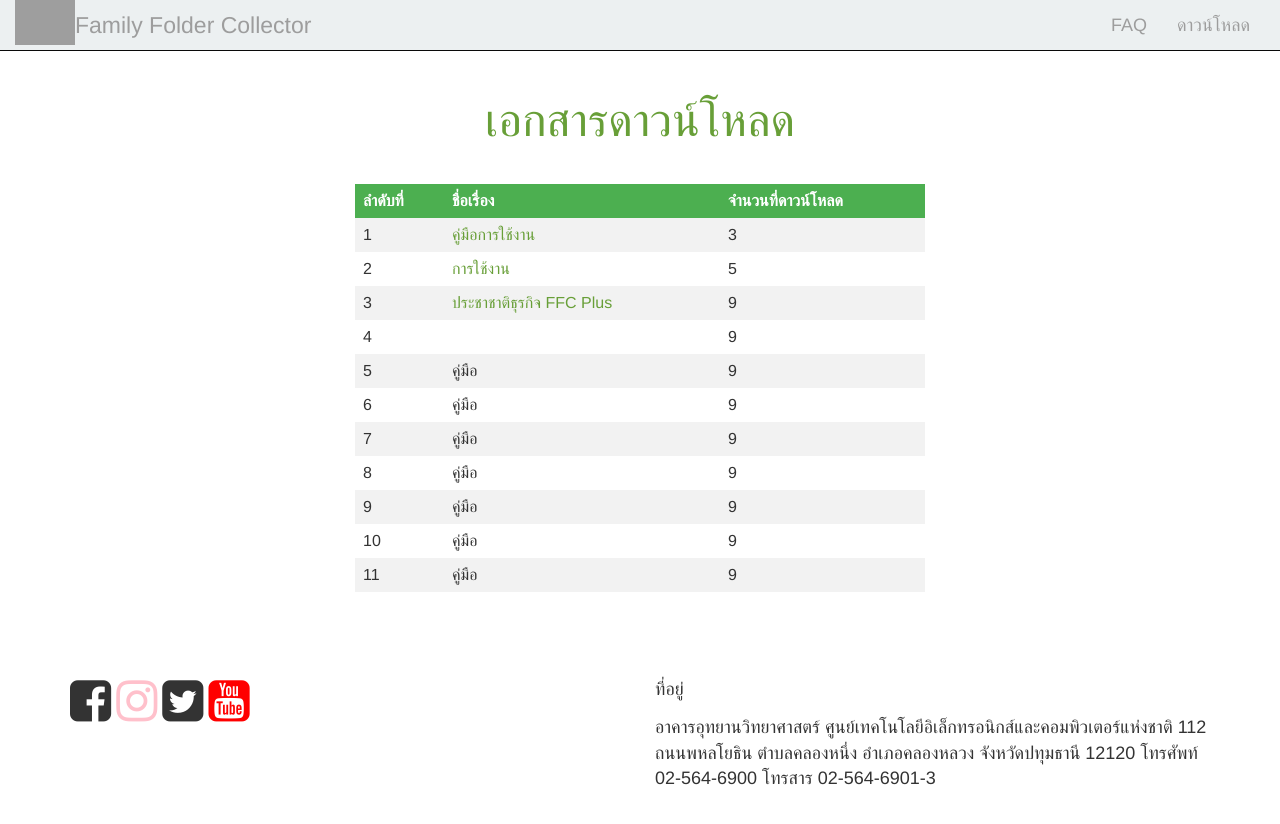
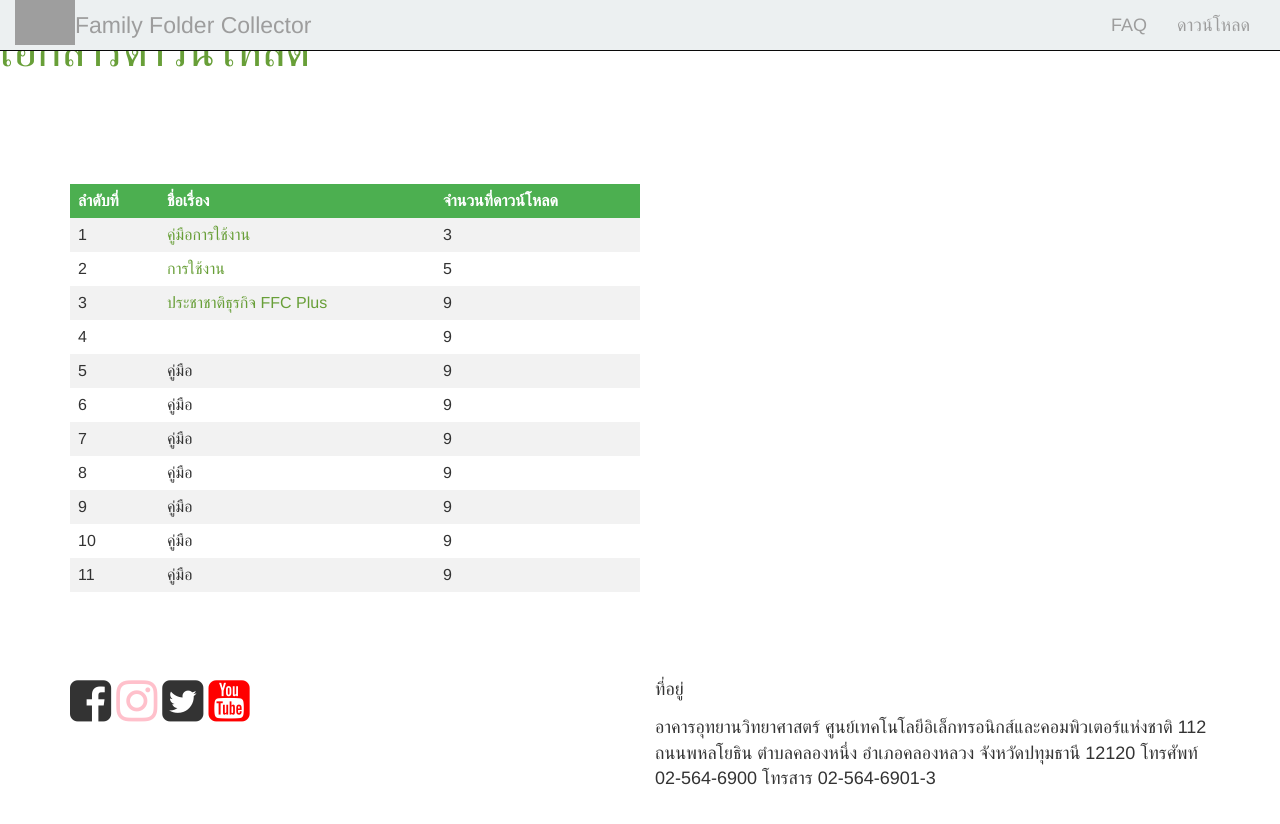
Before and after one commit to suppaluck/suppaluck.github.io, a Jekyll site: the page built from download-ffc.html, in a window 1280 px wide. Shown: the top 824 px of the page. Built offline with Jekyll 4.4.1, drawn with Linux system fonts in a browser that asks for light colours; nearby versions of some CDN libraries; grey boxes are pictures that could not be loaded.

Commit message:
แก้หน้า download

```diff
--- a/download-ffc.html
+++ b/download-ffc.html
@@ -1,9 +1,9 @@
 ---
 layout: default-ffc
 ---
-<div class="center">
 <h1>เอกสารดาวน์โหลด</h1>
 <div class="container">
+  <div class="center">
     <div class="row">
 <div class="col-md-12">
 
@@ -26,7 +26,7 @@ th {
     color: white;
 }
 </style>
-<center>
+
 <table style="width:50%">
 
   <tr>
@@ -96,7 +96,8 @@ th {
     <td>9</td>
   </tr>
 </table>
-</center>
+
 </div>
 </div>
 </div>
+</div>
--- a/index.html
+++ b/index.html
@@ -1,7 +1,7 @@
 ---
 layout: default-ffc
 ---
-<div class="center">
+
 <div class="row">
     <div class="col-md-12">
         <div class="intro-header">
@@ -17,6 +17,9 @@ layout: default-ffc
 
     </div>
 </div>
+
+
+
 </div>
 <center>
     <div class="container">
```
